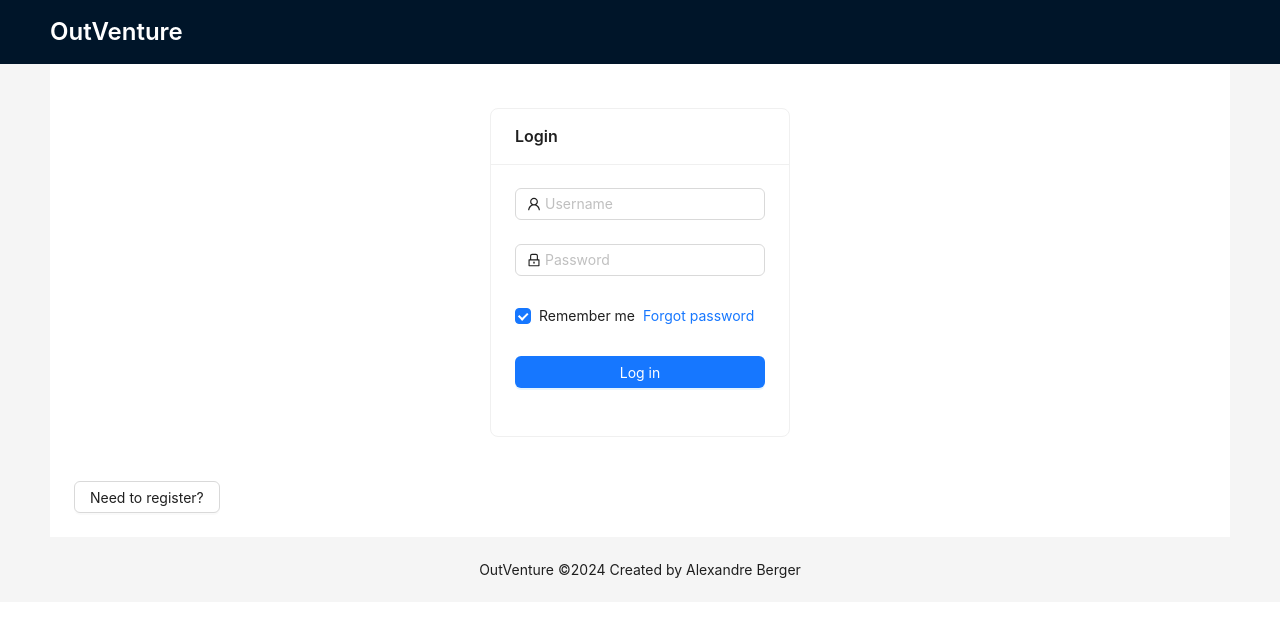
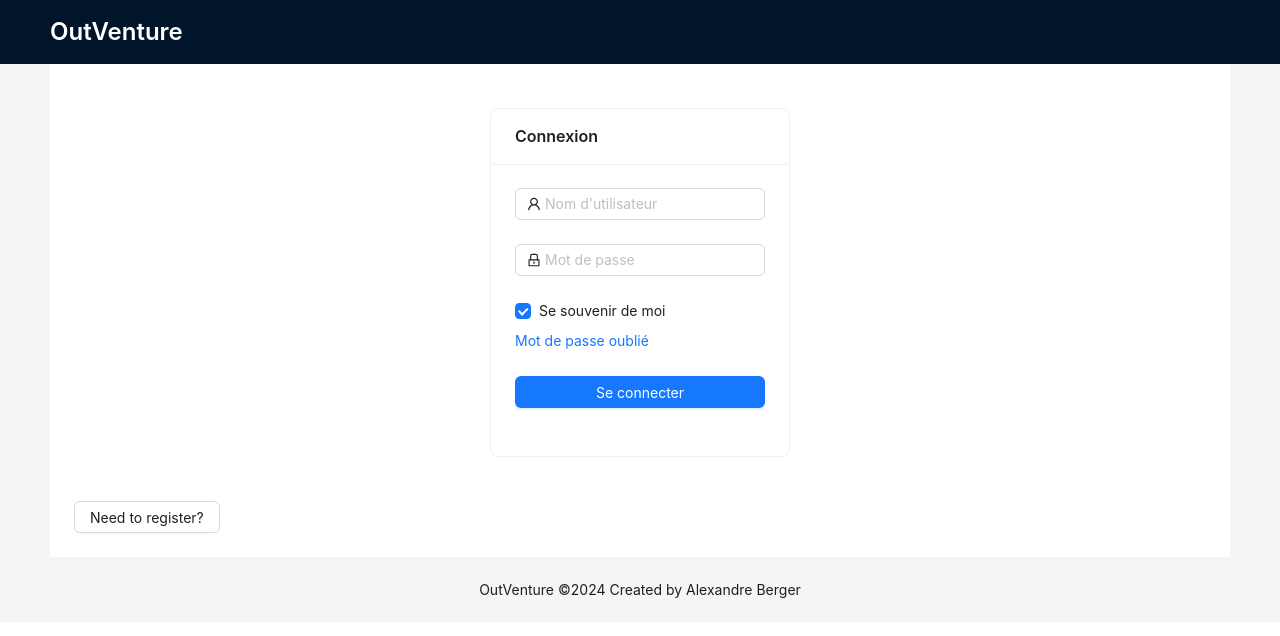
Before and after one commit to alex292802/OutVenture, a React (Create React App) app in the folder outventure-frontend/: page / in a window 1280 px wide. Shown: the top 636 px of the page. Built offline with nearby package versions, Linux system fonts and the light colour scheme.

Commit message:
refactor: translating login.js

```diff
--- a/outventure-frontend/src/components/Login.js
+++ b/outventure-frontend/src/components/Login.js
@@ -1,5 +1,5 @@
 import React, { useContext, useState } from 'react';
-import { Form, Input, Button, Checkbox, Card, message } from 'antd';
+import { Form, Input, Button, Checkbox, Card, message, Space } from 'antd';
 import { AuthContext } from '../context/AuthContext';
 import { UserOutlined, LockOutlined } from '@ant-design/icons';
 
@@ -11,17 +11,17 @@ const Login = ({ onLoginSuccess }) => {
     setLoading(true);
     try {
       await login(values);
-      message.success('Login successful!');
+      message.success('Connexion réussie');
       onLoginSuccess();
     } catch (error) {
-      message.error('Login failed. Please check your credentials.');
+      message.error('Échec de la connexion, veuillez vérifier vos identifiants');
     } finally {
       setLoading(false);
     }
   };
 
   return (
-    <Card title="Login" style={{ width: 300, margin: '20px auto' }}>
+    <Card title="Connexion" style={{ width: 300, margin: '20px auto' }}>
       <Form
         name="normal_login"
         className="login-form"
@@ -30,36 +30,38 @@ const Login = ({ onLoginSuccess }) => {
       >
         <Form.Item
           name="username"
-          rules={[{ required: true, message: 'Please input your Username!' }]}
+          rules={[{ required: true, message: "Veuillez saisir votre nom d'utilisateur" }]}
         >
           <Input
             prefix={<UserOutlined className="site-form-item-icon" />}
-            placeholder="Username"
+            placeholder="Nom d'utilisateur"
           />
         </Form.Item>
         <Form.Item
           name="password"
-          rules={[{ required: true, message: 'Please input your Password!' }]}
+          rules={[{ required: true, message: "Veuillez saisir votre mot de passe" }]}
         >
           <Input
             prefix={<LockOutlined className="site-form-item-icon" />}
             type="password"
-            placeholder="Password"
+            placeholder="Mot de passe"
           />
         </Form.Item>
         <Form.Item>
-          <Form.Item name="remember" valuePropName="checked" noStyle>
-            <Checkbox>Remember me</Checkbox>
-          </Form.Item>
+          <Space direction="vertical">
+            <Form.Item name="remember" valuePropName="checked" noStyle>
+              <Checkbox>Se souvenir de moi</Checkbox>
+            </Form.Item>
 
-          <a className="login-form-forgot" href="">
-            Forgot password
-          </a>
+            <a className="login-form-forgot" href="">
+              Mot de passe oublié
+            </a>
+          </Space>
         </Form.Item>
 
         <Form.Item>
           <Button type="primary" htmlType="submit" className="login-form-button" style={{ width: '100%' }} loading={loading}>
-            Log in
+            Se connecter
           </Button>
         </Form.Item>
       </Form>
```
